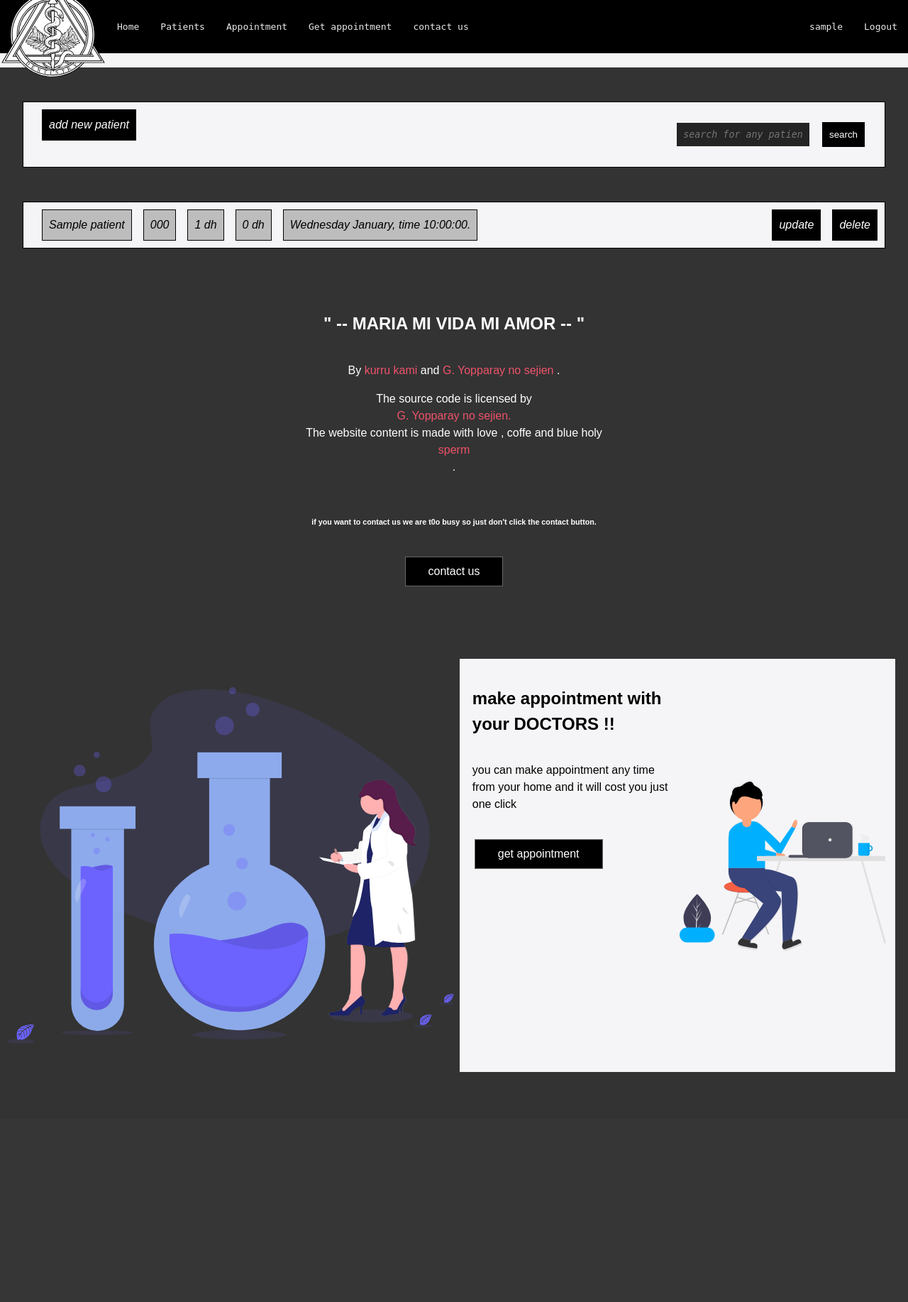
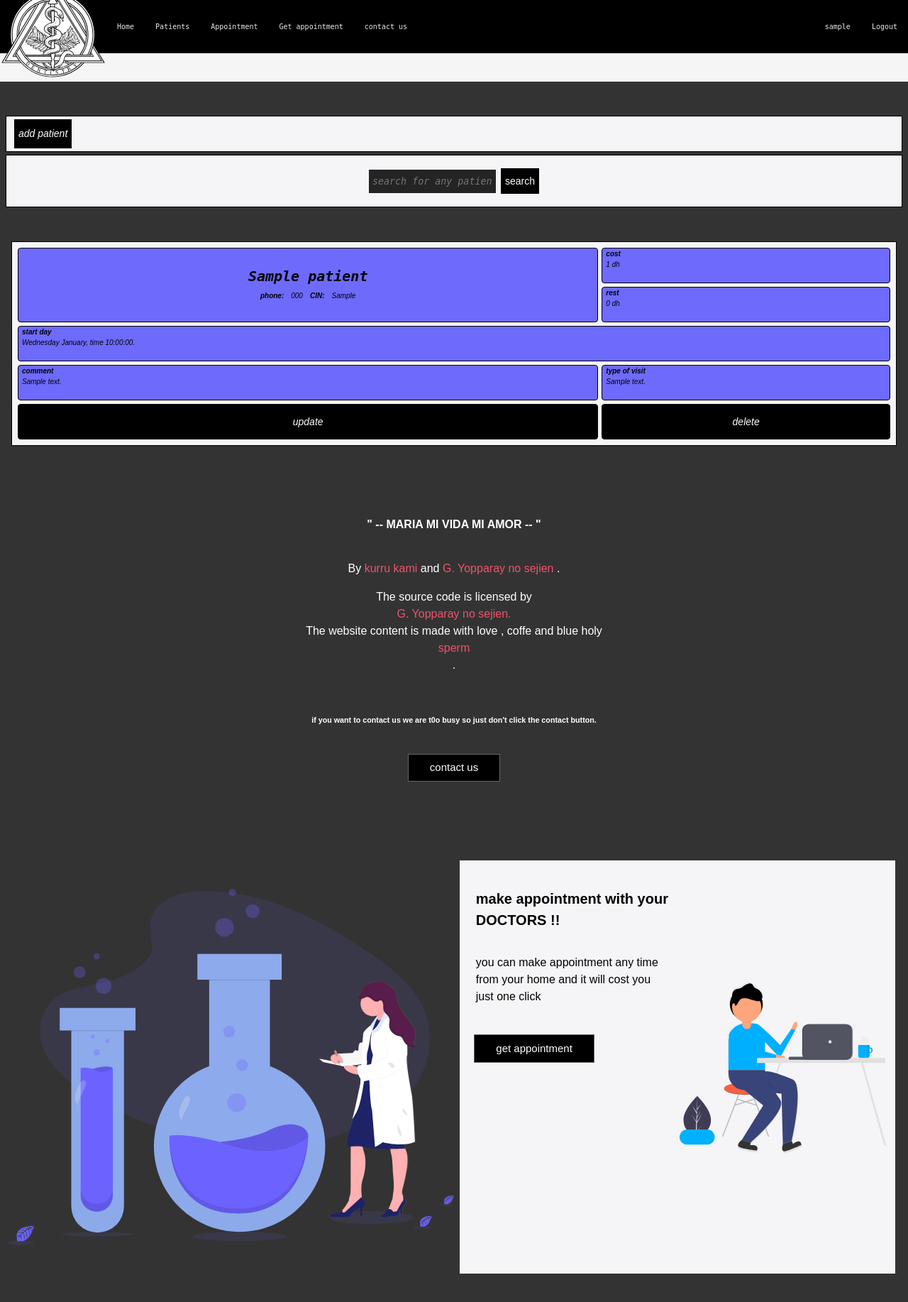
Before and after one commit to kurrukami/dentist, a Django app: page /patients/all_patients in a window 1280 px wide. Shown: the top 1834 px of the page at 71% size. Before the commit the page ends 1510 px from the top, so only its background shows below. Run offline with Django 3.2, Linux system fonts and the light colour scheme; a user stored in the database is signed in; tables that the repository leaves empty hold one stand-in row (values such as "Sample post").

Commit message:
design probs

```diff
--- a/patient/templates/patients_page.html
+++ b/patient/templates/patients_page.html
@@ -8,17 +8,20 @@
 
 {% block 'content' %}
 <section class="add_patient sec">
-  <div class="patient">
-    <div class="center">
-
-      <a href="{% url 'add_new_patient' %}" class="cellule cellule-btn"> add new patient</a>
-
+  <div class="str">
+    <div class=" ">
+      <a href="{% url 'add_new_patient' %}" class="cellule cellule-btn"> add patient</a>
     </div>
-    <div class="align push">
+  </div>
+  <div class="str">
+    <div class="">
       <form class="" action="{% url 'search_by_name' %}" method="get">
         {% csrf_token %}
-        <input type="text" name="search_by_name" value="" placeholder="search for any patient">
-        <button type="submit" class="cellule cellule-btn">search</button>
+        <div class="align">
+          <input type="text" name="search_by_name" value="" placeholder="search for any patient">
+          <button type="submit" class="cellule cellule-btn">search</button>
+
+        </div>
 
       </form>
     </div>
@@ -30,35 +33,55 @@
     {% for patient in patients %}
     {% if not patient.is_deleted %}
     <div class="patient">
-      <div class="nav">
-        <div class="cellule ">
-          {{patient.name}}
+      <div class="name patient_info box">
+        <div class="">
+          <span class="title">{{patient.name}}</span><br>
+          <div class="align">
+            <span class="tag">phone:</span><br>
+            <span class="sub_title">{{patient.phone_num}}</span>
+
+            <span class="tag">CIN:</span><br>
+            <span class="sub_title">{{patient.cin}}</span>
+
+
+          </div>
+
         </div>
-        <div class="cellule ">
-          {{patient.phone_num}}
-        </div>
-        <div class="cellule ">
-          <td>{{patient.cost_dh}}</td>
-        </div>
-        <div class="cellule ">
-          <td>{{patient.rest_dh}}</td>
-        </div>
-        <div class="cellule ">
-          <td>{{patient.get_date_debut}}</td>
-        </div>
+      </div>
+      <div class="cost_dh patient_info">
+        <span class="tag">cost</span><br>
+        <span class="sub_title">{{patient.cost_dh}}</span>
+
+      </div>
+      <div class="rest_dh patient_info">
+        <span class="tag">rest</span><br>
+        <span class="sub_title">{{patient.rest_dh}}</span>
+
+      </div>
+      <div class="start_day patient_info">
+        <span class="tag">start day</span><br>
+        <span class="sub_title">{{patient.get_date_debut}}</span>
 
 
       </div>
-      <div class="nav push">
-        <a href="{% url 'update_patient' patient.pk %}" class="cellule cellule-btn">update</a>
-        <a href="{% url 'delete_patient_real' patient.pk %}" class="cellule cellule-btn">delete</a>
+      <div class="cmnt patient_info">
+        <span class="tag">comment</span><br>
+        <span class="sub_title">{{patient.commentaire}}</span>
       </div>
+      <div class="genre_visite patient_info">
+        <span class="tag">type of visit</span><br>
+        <span class="sub_title">{{patient.genre_visite}}</span>
+      </div>
+
+      <a href="{% url 'delete_patient_real' patient.pk %}" class=" dl patient_info  cellule-btn box">delete</a>
+      <a href="{% url 'update_patient' patient.pk %}" class="upd patient_info  cellule-btn box">update</a>
     </div>
     {% endif %}
     {% endfor %}
 
   </div>
   <div class="sub2_sec2">
+
 
   </div>
 
--- a/progress.txt
+++ b/progress.txt
@@ -1,4 +1,4 @@
-project name : zdentaire
+project name : shikay
 description : gestionnaire des patients
 start date : 15/10/2020
 
--- a/rv/forms.py
+++ b/rv/forms.py
@@ -47,7 +47,7 @@ class rv_form_dt(forms.ModelForm):
     year = forms.CharField(label='year', widget=forms.TextInput(attrs={'class':'form_input', 'placeholder':'year'}))
     month = forms.CharField(label='month', widget=forms.TextInput(attrs={'class':'form_input', 'placeholder':'month'}))
     day = forms.CharField(label='day', widget=forms.TextInput(attrs={'class':'form_input', 'placeholder':'day'}))
-    hour = forms.CharField(label='hour', widget=forms.TextInput(attrs={'class':'form_input', 'placeholder':'hour'}))
+    hour = forms.CharField(label='hour', widget=forms.TextInput(attrs={'id = "year" class':'form_input', 'placeholder':'hour'}))
 
 
 
--- a/static/css/p1.css
+++ b/static/css/p1.css
@@ -4,7 +4,6 @@ body {
   font-family: Arial, Helvetica, sans-serif;
   background: #333;
   color: #fff;
-  font-size: 20px;
   line-height: 1.5;
 
 }
@@ -12,6 +11,14 @@ body {
 a{
   color: #ef536b;
   text-decoration: none;
+
+}
+h1{
+  font-size: 20px;
+}
+h2{
+  font-size: 20px;
+
 }
 
 img {
@@ -30,7 +37,11 @@ img {
 }
 
 
+
+
 .btn {
+  font-size: 8px;
+
   display: inline-block;
   background-color: #333;
   color: #fff;
@@ -67,6 +78,7 @@ header {
 }
 
 .logo {
+  display: none;
   width: 50px;
   height: 30%;
 }
@@ -90,10 +102,11 @@ header {
 }
 
 .main-nav>li {
-  padding: 15px;
+  padding:5px;
 }
 
 .main-nav>li>a {
+
   text-decoration: none;
   color: #eaeaea;
 }
@@ -139,48 +152,143 @@ header {
 .center {
   display: flex;
   flex-direction: column;
-
+  justify-content: center;
+  align-items: center;
 }
 
 .box{
-  padding: 5px;
+  padding: 10px;
   display: flex;
   flex-direction: column;
   justify-content: center;
   align-items: center;
 }
 
+.patient_info{
+
+  padding:0;
+  border: 1px solid black;
+  border-radius: 4px;
+  color: black;
+  background-color: #6e6afc;
+  font-size: 10px;
+
+}
+.tag{
+  font-size: 1em ;
+  padding: 5px;
+  font-weight: bolder;
+}
+.title{
+  font-size: 20px;
+  font-family: monospace;
+  padding: 5px;
+  font-weight: bold;
+}
+.sub_title{
+  font-size: 10px;
+  padding: 5px;
+  font-weight: lighter;
+}
+
+.str{
+  padding: 0.5em;
+  margin: 0.5em 1em;
+  color: black;
+  background-color: #f5f5f7;
+
+  border: 1px solid black;
+  font-size: 0.5em;
+  font-style: italic;
+}
+
 .patient {
   font-size: 0.5em;
   font-style: italic;
-  display: flex;
-  flex-direction: row;
-  padding: 10px;
-  margin: 0.5em 2em;
+
+  display: grid;
+  grid-template-columns: 1fr 1fr 1fr;
+  grid-template-rows: repeat(5,50px);
+  grid-gap: 5px 5px ;
+
+
+
+  padding: 0.5em;
+  margin: 0.5em 1em;
   color: black;
   background-color: #f5f5f7;
 
   border: 1px solid black;
 }
+/*************************/
+.name{
+  grid-column: 1 / span 2;
+  grid-row: 1 / span 2;
+
+
+}
+
+.cost_dh{
+  grid-column: 3 / span 1;
+  grid-row: 1 / span 1;
+
+}
+
+.rest_dh{
+  grid-column: 3 / span 1;
+  grid-row: 2 / span 1;
+
+}
+.start_day{
+  grid-column: 1 / span 3;
+  grid-row: 3 / span 1;
+
+}
+.cmnt{
+  grid-column: 1 / span 2;
+  grid-row: 4 / span 1;
+
+}
+.genre_visite{
+  grid-column: 3 / span 1;
+  grid-row: 4 / span 1;
+}
+.dl{
+  grid-column: 3 / span 1;
+  grid-row: 5 / span 1;
+}
+.upd{
+  grid-column: 1 / span 2;
+  grid-row: 5 / span 1;
+}
+/************************************/
 
 .cellule {
+  font-size: 8px;
+
   display: inline-block;
-  padding: 9px ;
-  margin-left: 1em;
+  padding: 9px 5px ;
+  margin-left: 0.5em;
   border: 1px solid black;
   background-color: #bdbdbe;
   color: black;
 }
 
 .cellule-btn {
+
   text-decoration: none;
   color: white;
   background-color: black;
 }
 
+.btn_input{
+  padding: 9px 5px ;
+  height: 15px;
+}
 input {
-  display: inline-block;
-  padding: 9px;
+
+  padding: 9px 5px ;
+  height: 15px;
   margin: 0px;
   background-color: #242424;
   color: #e5f5e5;
@@ -206,6 +314,8 @@ form {
 }
 
 .submit-input {
+  font-size: 15px;
+
   display: inline-block;
   background-color: black;
   color: white;
@@ -285,28 +395,46 @@ footer{
 
 }
 
-@media screen and (min-width :800px) {
+@media screen and (min-width: 600px) {
 
-  body {
+  body{
 
     font-size: 1em;
 
   }
 
-  header {
-    font-size: 1em;
+  .btn, .cellule, .cellule-btn {
+    font-size: 14px;
+  }
 
+
+
+
+  .main-nav {
+    display: flex;
+    flex-direction: row;
+    font-family: monospace;
+    margin: 0px;
+    padding: 0px;
+    list-style: none;
   }
+
+  .main-nav>li {
+    font-size: 10px;
+    padding: 15px;
+  }
+
+
   .logo {
+    display: block;
     width: 150px;
-    color: white;
+    height: 100%;
   }
 
   .patient {
     font-size: 1em;
   }
 
-/*********************************************************/
 
 
   .footer, .sec1{
@@ -317,7 +445,7 @@ footer{
 
 
 
-  .foot2 ,.sub1_sec1{
+  .foot2 , .sub1_sec1{
     grid-column: 2 / span 1;
     grid-row:  1 / span 1
 
--- a/templates/base.html
+++ b/templates/base.html
@@ -7,7 +7,7 @@
   <meta name="viewport" content="width=device-width, initial-scale=1">
   <title>The Dentist!</title>
   <link rel="stylesheet" href="{% static 'css/p1.css' %}">
-  <link rel="icon" href="{% static 'css/b1.css' %}">
+  <link rel="icon" href="{% static 'images/a1.svg' %}">
 
 
 
@@ -112,10 +112,14 @@
     <div class=" box">
       <div class="item1 ">
         <div class="box">
-          <h2> " -- MARIA MI VIDA MI AMOR -- "</h2>
-          <p> By<a href="#"> kurru kami</a> and <a href="#">G. Yopparay no sejien</a> .</p>
+          <div class="center">
+            <span class="">
+              <h4>" -- MARIA MI VIDA MI AMOR -- "</h4>
+               </span>
+          </div>
+          <p> By<a href="http://cdn.funnyisms.com/2e191696-f770-45bd-a8ce-3a04566b053e.jpg"> kurru kami</a> and <a href="http://cdn.funnyisms.com/2e191696-f770-45bd-a8ce-3a04566b053e.jpg">G. Yopparay no sejien</a> .</p>
           The source code is licensed by <a href="#">G. Yopparay no sejien.</a> The
-          website content is made with love , coffe and blue holy <a href="#">sperm</a> .</p>
+          website content is made with love , coffe and blue holy <a href="https://www.eibens.com/wp-content/uploads/2017/07/milk-1760353_960_720.jpg">sperm</a> .</p>
           <h6>if you want to contact us we are t0o busy so just don't click the contact button.</h6>
           <a href="" type="submit" class=" submit-input" name="" value="">contact us</a>
 
--- a/ze/settings.py
+++ b/ze/settings.py
@@ -141,13 +141,7 @@ USE_TZ = True
 
 # Static files (CSS, JavaScript, Images)
 # https://docs.djangoproject.com/en/3.1/howto/static-files/
-"""
-if DEBUG == False:
-    STATICFILES_STORAGE = ''
-else:
-    STATICFILES_STORAGE = 'whitenoise.storage.CompressedManifestStaticFilesStorage'
 
-"""
 STATICFILES_STORAGE = 'whitenoise.storage.CompressedManifestStaticFilesStorage'
 
 
```
Also changed, not shown: home/templates/home.html (+4 -6 lines), my_users/templates/doctors.html (+4 -7 lines), my_users/templates/doctors_infos.html (+4 -7 lines), my_users/views.py (+7 -6 lines), requirement.txt (deleted, +0 -13 lines), rv/templates/all_rv.html (+22 -17 lines), rv/templates/rv_view.html (+8 -4 lines), templates/404_page.html (+21 -14 lines), templates/not_allowed_page.html (+25 -20 lines), static/images/bg1.svg (renamed from static/images/bg-21.svg).
